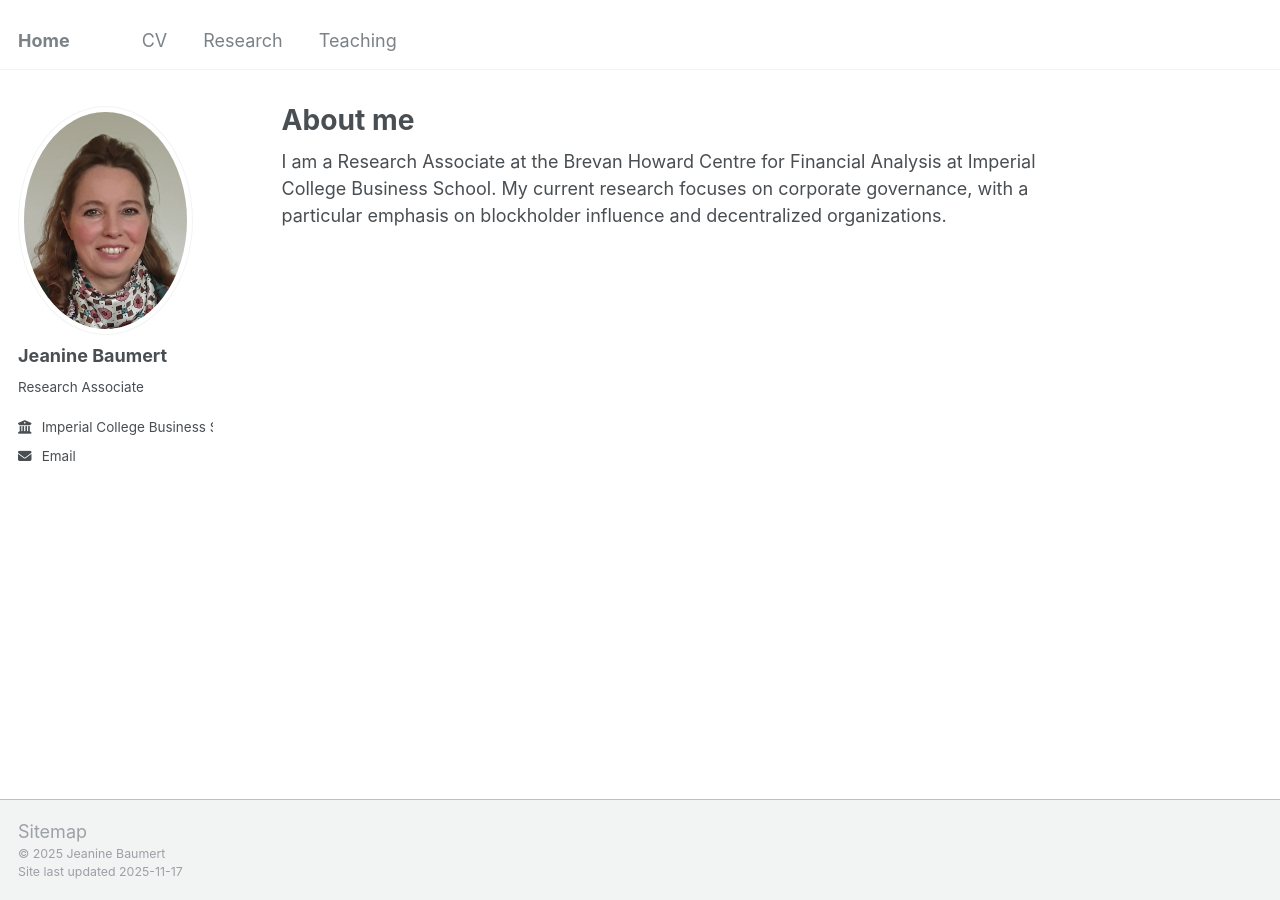
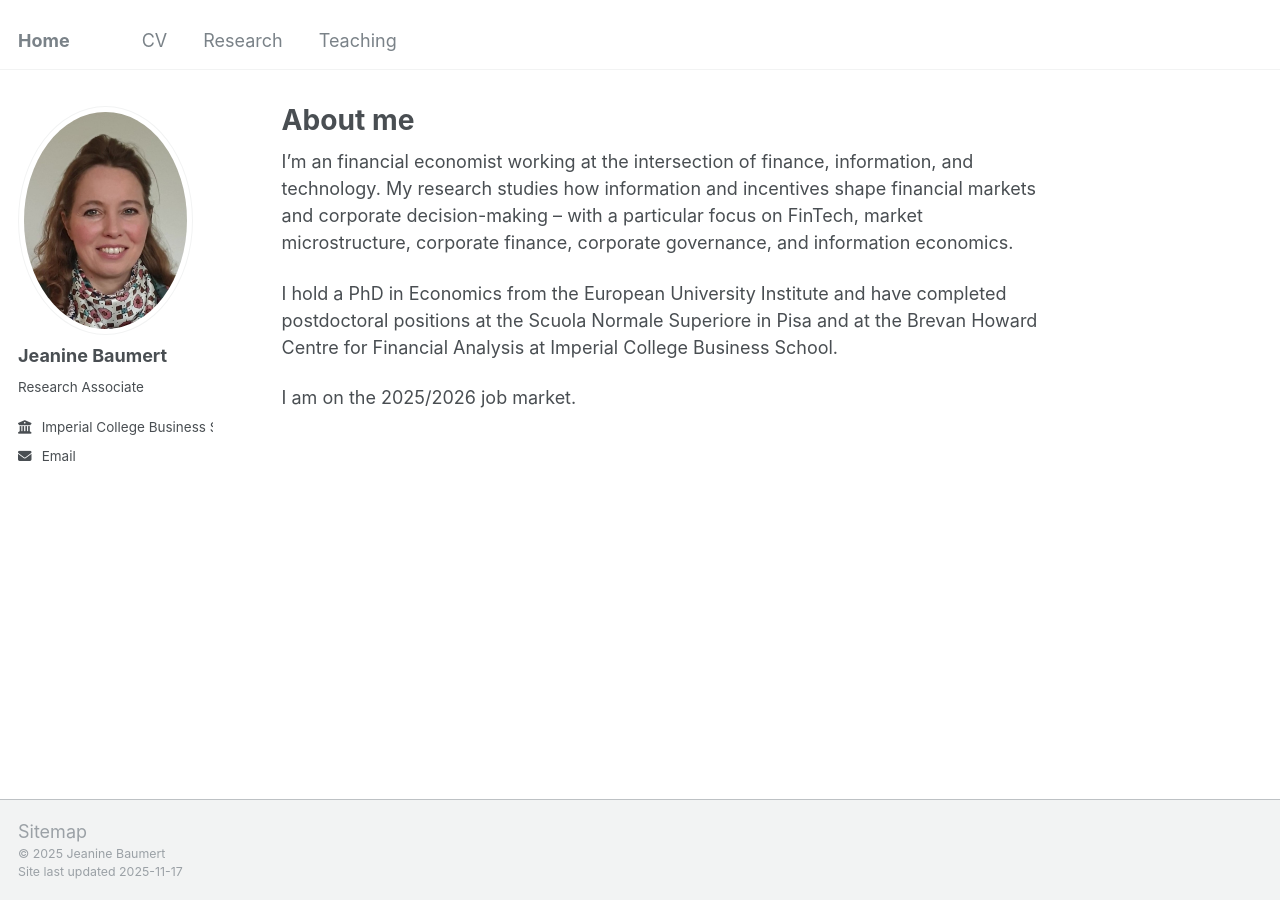
Before and after one commit to jeaninebaumert/jeaninebaumert.github.io, a Jekyll site: the page built from _pages/about.md, in a window 1280 px wide. Built offline with Jekyll 4.4.1, drawn with Linux system fonts in a browser that asks for light colours.

Commit message:
Update about.md

```diff
--- a/_pages/about.md
+++ b/_pages/about.md
@@ -7,4 +7,8 @@ redirect_from:
   - /about.html
 ---
 
-I am a Research Associate at the Brevan Howard Centre for Financial Analysis at Imperial College Business School. My current research focuses on corporate governance, with a particular emphasis on blockholder influence and decentralized organizations.
+I’m an financial economist working at the intersection of finance, information, and technology. My research studies how information and incentives shape financial markets and corporate decision-making – with a particular focus on FinTech, market microstructure, corporate finance, corporate governance, and information economics.
+
+I hold a PhD in Economics from the European University Institute and have completed postdoctoral positions at the Scuola Normale Superiore in Pisa and at the Brevan Howard Centre for Financial Analysis at Imperial College Business School.
+
+I am on the 2025/2026 job market.
```
